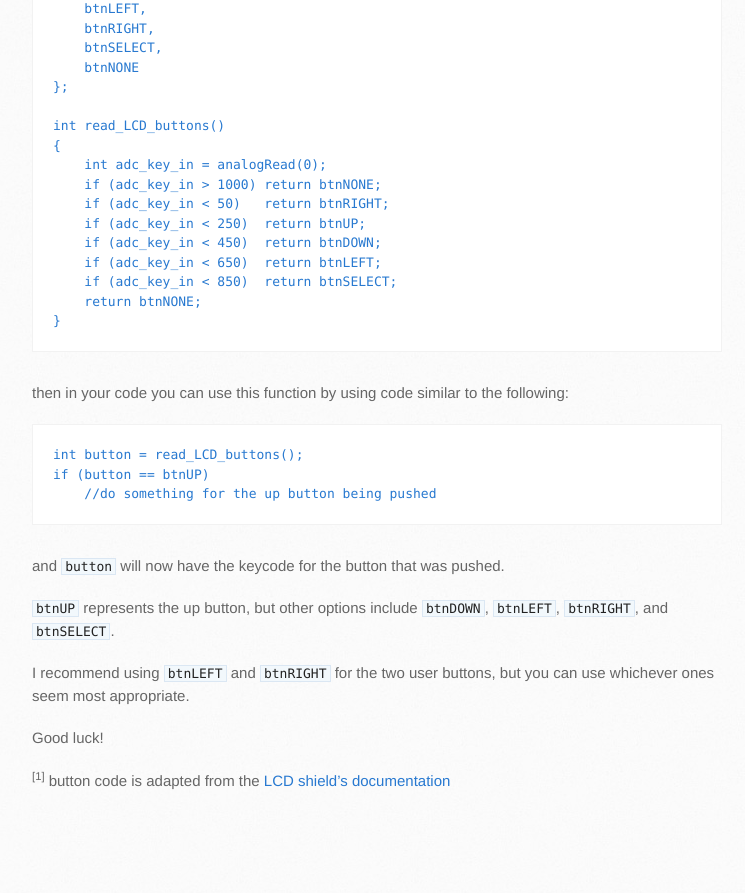
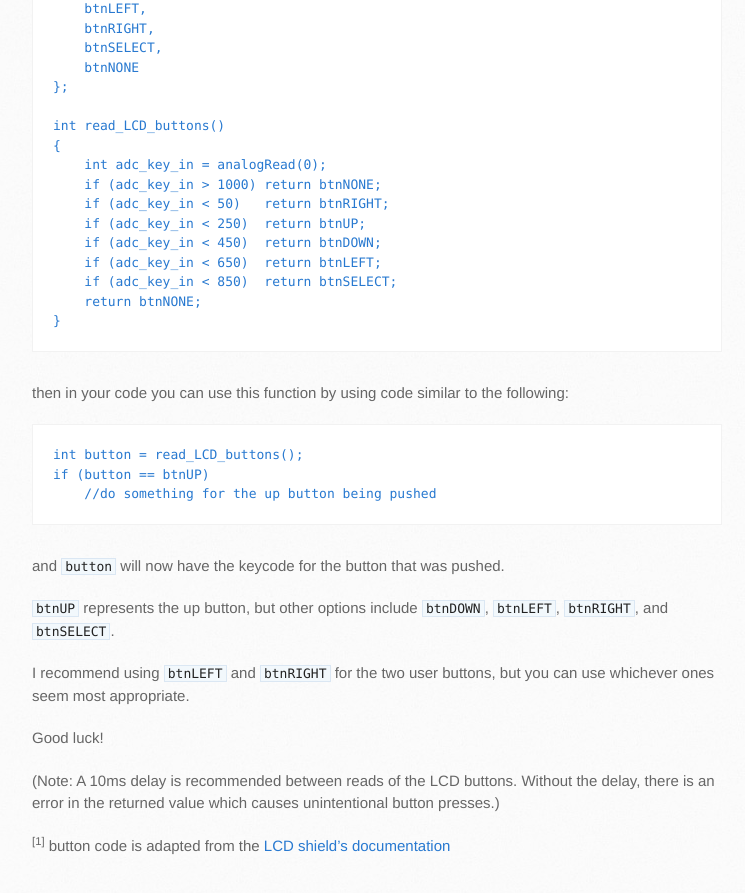
Before and after one commit to TTU-CSC/ttu-csc.github.com, a Jekyll site: the page built from _posts/2015-07-01-lab-6-speed-game-2.markdown, in a window 1280 px wide and 900 px high, scrolled down 781 px. Shown: the top 893 px of the window, without its empty margins (138-883 px from the left). Built offline with Jekyll 4.4.1, drawn with Linux system fonts in a browser that asks for light colours; before the commit the page ends 1616 px from its top, so only the background shows below that.

Commit message:
Added a note about an extra delay for unintentional values being read from the buttons.  Not necessary but could be helpful in future projects.

```diff
--- a/_posts/2015-07-01-lab-6-speed-game-2.markdown
+++ b/_posts/2015-07-01-lab-6-speed-game-2.markdown
@@ -57,4 +57,6 @@ I recommend using `btnLEFT` and `btnRIGHT` for the two user buttons, but you can
 
 Good luck!
 
+(Note: A 10ms delay is recommended between reads of the LCD buttons.  Without the delay, there is an error in the returned value which causes unintentional button presses.)
+
 <sup>[1]</sup> button code is adapted from the [LCD shield's documentation](https://www.dfrobot.com/wiki/index.php?title=Arduino_LCD_KeyPad_Shield_\(SKU:_DFR0009\)#Example_use_of_LiquidCrystal_library)
```
